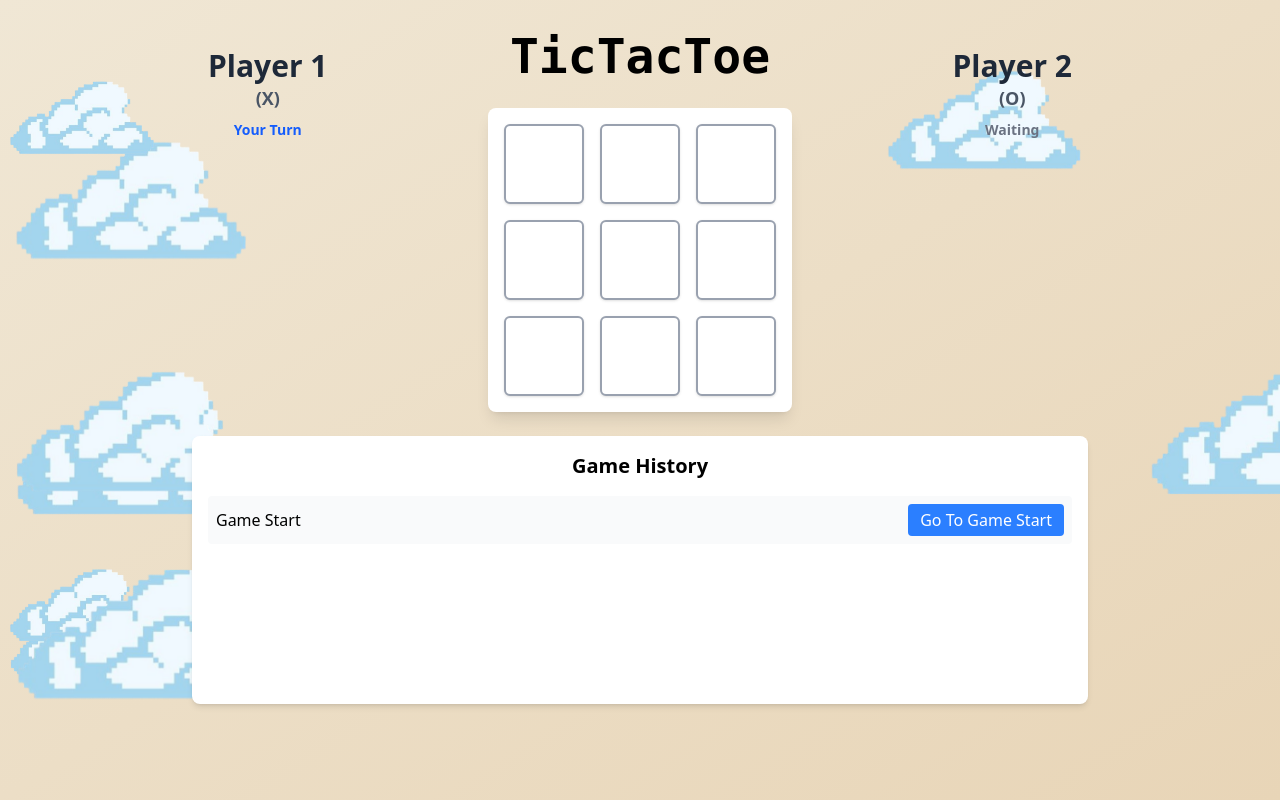
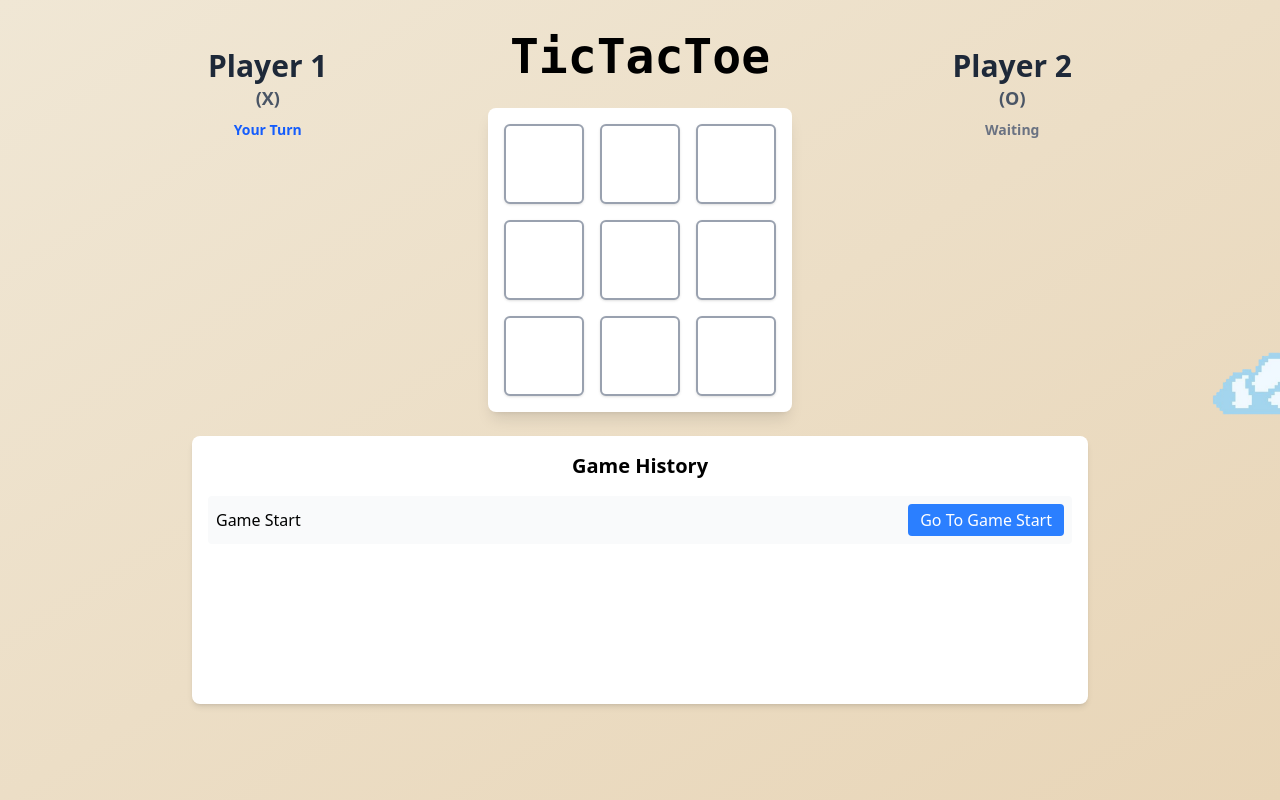
Before and after one commit to lirhzaaa/tictactoe, a React (Vite) app: page /dashboard in a window 1280 px wide. Built offline with nearby package versions, Linux system fonts and the light colour scheme.

Commit message:
fat: update cloud dashboard

```diff
--- a/src/assets/pages/index.jsx
+++ b/src/assets/pages/index.jsx
@@ -1,7 +1,6 @@
-import { useState, useEffect, useRef } from "react";
+import { useState, useEffect, useRef, useMemo } from "react";
 
-const Square = ({ value, onSquaresClick, disabled }) => {
-  return (
+const Square = ({ value, onSquaresClick, disabled }) => (
   <button
     className={`w-20 h-20 border-2 border-gray-400 bg-white font-bold text-4xl cursor-pointer hover:bg-gray-100 transition-colors duration-200 rounded-md shadow-sm ${
       disabled ? "cursor-not-allowed opacity-50" : ""
@@ -12,7 +11,6 @@ const Square = ({ value, onSquaresClick, disabled }) => {
     {value}
   </button>
 );
-};
 
 const Board = ({ xIsNext, squares, onPlay }) => {
   const handleClick = (i) => {
@@ -83,6 +81,19 @@ export default function Game() {
 
   const getWinnerName = () => (winner ? getCurrentPlayerName(winner) : "");
 
+  const clouds = useMemo(() => {
+    return Array.from({ length: 9 }, (_, i) => {
+      const row = i % 3;
+      const topPositions = [10, 40, 70];
+      const randomOffset = Math.random() * 10 - 5;
+      const top = topPositions[row] + randomOffset;
+      const size = 120 + Math.random() * 150;
+      const duration = 20 + Math.random() * 40;
+      const delay = -Math.random() * duration;
+      return { id: i, top, size, duration, delay };
+    });
+  }, []);
+
   const moves = history.map((_, move) => {
     const moveSymbol = move % 2 === 1 ? "X" : "O";
     const playerName = getCurrentPlayerName(moveSymbol);
@@ -107,34 +118,29 @@ export default function Game() {
 
   return (
     <div className="relative bg-gradient-to-br from-[#F0E7D5] to-[#E8D5B7] min-h-screen w-full flex flex-col items-center justify-start p-4 pt-8 overflow-hidden">
+      {/* Background Awan */}
       <div className="absolute inset-0 overflow-hidden pointer-events-none z-0">
-        {[...Array(9)].map((_, i) => {
-          const row = i % 3;
-          const topPositions = [10, 40, 70];
-          const randomOffset = Math.random() * 10 - 5;
-          const top = `${topPositions[row] + randomOffset}%`;
-          const size = 150 + Math.random() * 150;
-
-          return (
+        {clouds.map((cloud) => (
           <img
-              key={i}
+            key={cloud.id}
             src="/img/awan.png"
             alt="cloud"
             className="absolute animate-cloud"
             style={{
-                top,
-                // left: "100%",
-                width: `${size}px`,
+              top: `${cloud.top}%`,
+              left: "100%",
+              width: `${cloud.size}px`,
               height: "auto",
-                animationDuration: `${20 + i * 5}s`,
-                animationDelay: `${i * 3}s`,
+              animationDuration: `${cloud.duration}s`,
+              animationDelay: `${cloud.delay}s`,
             }}
           />
-          );
-        })}
+        ))}
       </div>
 
+      {/* Header Game */}
       <div className="relative z-10 flex w-full max-w-4xl justify-between items-start mb-6">
+        {/* Player 1 */}
         <div className="p-4 text-center">
           <h2 className="text-3xl font-bold text-gray-800">
             {gameData.player1}
@@ -165,6 +171,7 @@ export default function Game() {
           </p>
         </div>
 
+        {/* Board */}
         <div className="flex flex-col text-center">
           <h1 className="text-5xl font-bold font-mono mb-7">TicTacToe</h1>
           <Board
@@ -174,6 +181,7 @@ export default function Game() {
           />
         </div>
 
+        {/* Player 2 */}
         <div className="p-4 text-center">
           <h2 className="text-3xl font-bold text-gray-800">
             {gameData.player2}
@@ -205,11 +213,14 @@ export default function Game() {
         </div>
       </div>
 
+      {/* Modal Winner */}
       {winner && (
         <div className="fixed inset-0 bg-black/70 backdrop-blur-sm flex items-center justify-center z-50">
           <div className="text-center">
-            <span className="text-white text-5xl font-semibold mb-25">Winner!!!</span>
-            <h2 className="text-4xl font-bold text-white mb-20">
+            <span className="text-white text-5xl font-semibold block mb-6">
+              Winner!!!
+            </span>
+            <h2 className="text-4xl font-bold text-white mb-8">
               {getWinnerName()} Wins!
             </h2>
             <button
@@ -222,10 +233,11 @@ export default function Game() {
         </div>
       )}
 
+      {/* Modal Draw */}
       {isDraw && (
         <div className="fixed inset-0 bg-black/70 backdrop-blur-sm flex items-center justify-center z-50">
           <div className="text-center">
-            <h2 className="text-4xl font-bold text-white mb-20">
+            <h2 className="text-4xl font-bold text-white mb-8">
               It's a Draw!
             </h2>
             <button
@@ -238,6 +250,7 @@ export default function Game() {
         </div>
       )}
 
+      {/* Game History */}
       <div className="relative z-10 w-full max-w-4xl bg-white rounded-lg shadow-md p-4">
         <h3 className="text-xl font-bold mb-4 text-center">Game History</h3>
         <div className="h-48 overflow-y-auto space-y-2">
```
Lines whose indentation alone changed are shown as unchanged.
